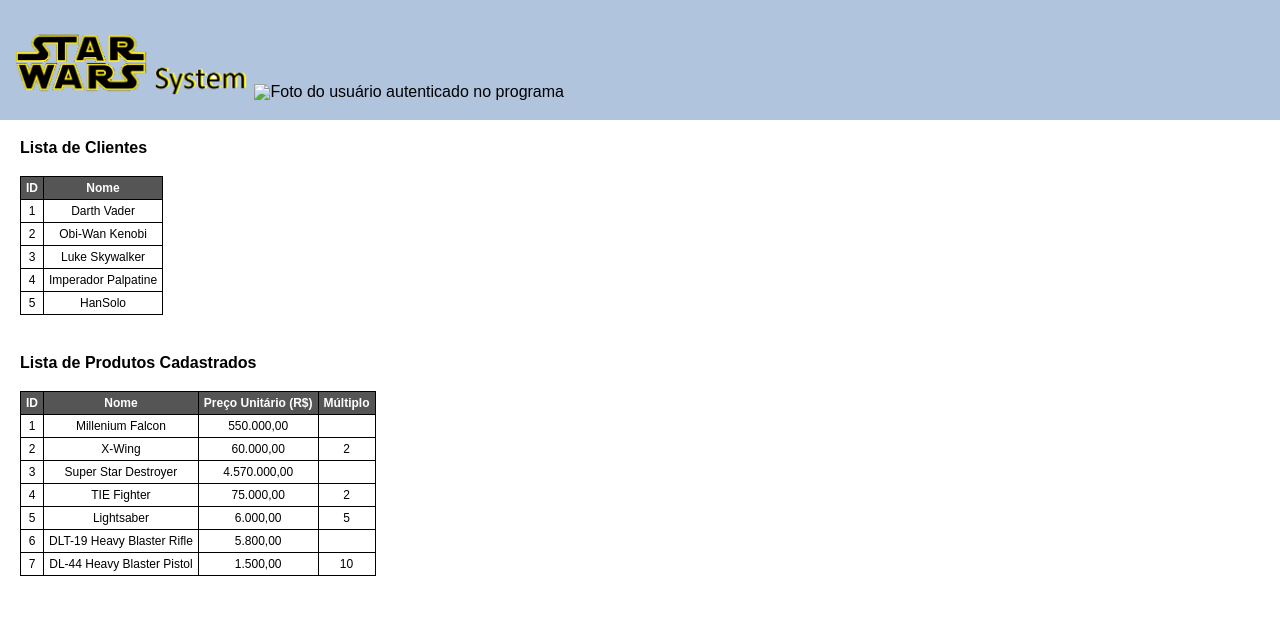
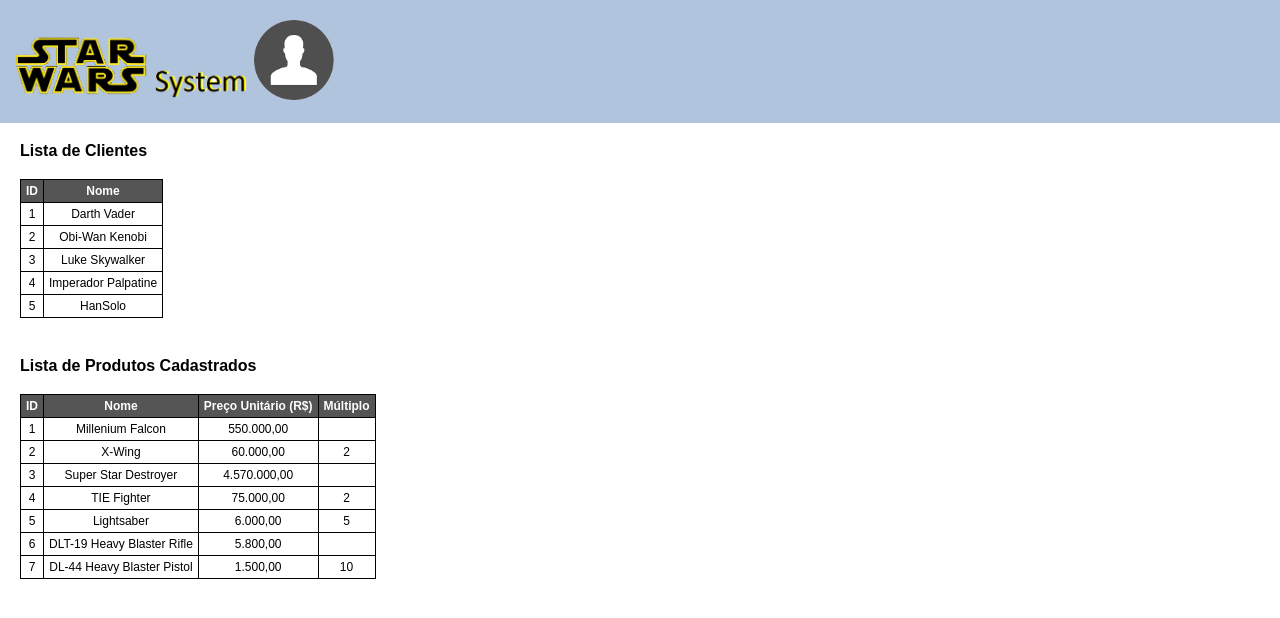
Before and after one commit to fagnermacedo/pedidoscompras, a plain HTML site: page index.html in a window 1280 px wide. Drawn offline with Linux system fonts and the light colour scheme.

Commit message:
Inclusão 2º logo

```diff
--- a/style.css
+++ b/style.css
@@ -13,7 +13,7 @@
 }
 
 .logo-secundaria {
-    width: 15em;
+    width: 5em;
     margin: 0 10px 0 0;
 }
 
```
Also changed, not shown: usuario02.png (added).
